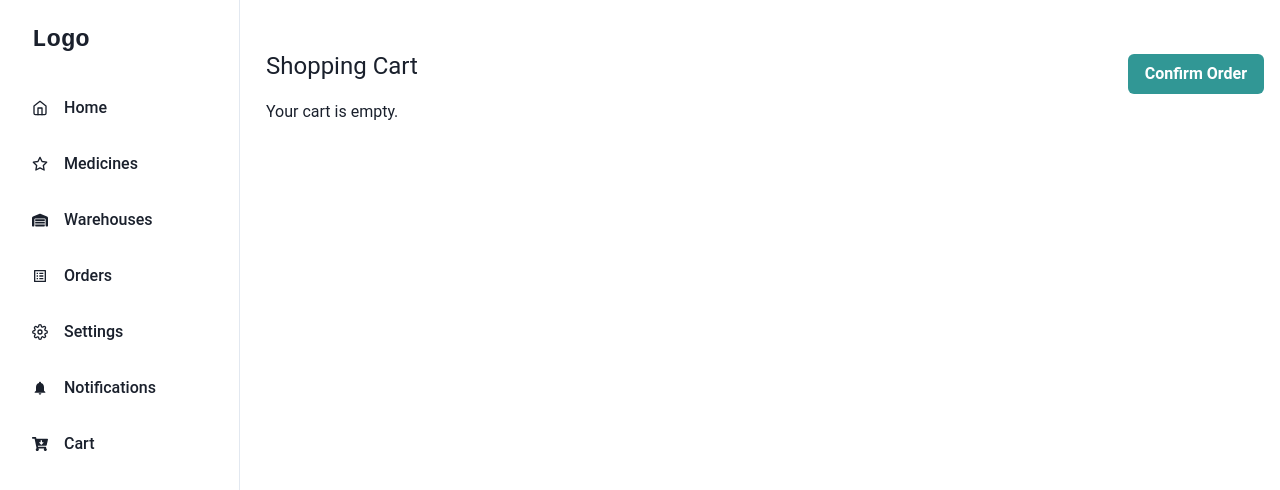
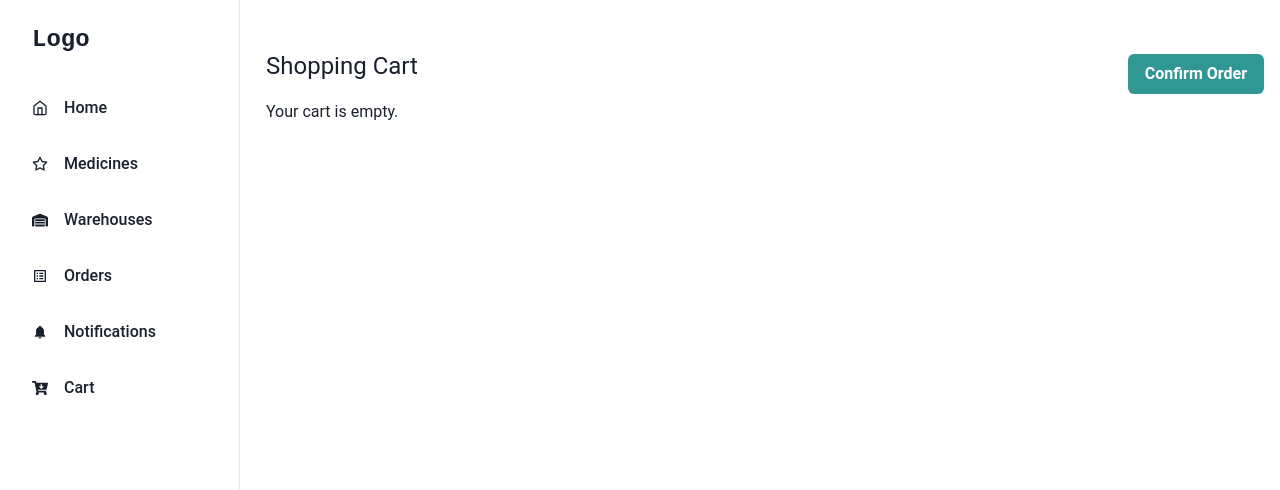
Before and after one commit to AdamDEY/PFA, a React (Vite) app: page /cart in a window 1280 px wide. Shown: the top 490 px of the page. Built offline with nearby package versions, Linux system fonts and the light colour scheme.

Commit message:
side bar modif

```diff
--- a/src/components/sidebar/SideBar.tsx
+++ b/src/components/sidebar/SideBar.tsx
@@ -31,7 +31,6 @@ const LinkItems: Array<LinkItemProps> = [
   { name: "Medicines", icon: FiStar, url: "/medicines" },
   { name: "Warehouses", icon: FaWarehouse, url: "/warehouses" },
   { name: "Orders", icon: MdListAlt, url: "/orders" },
-  { name: "Settings", icon: FiSettings, url: "/settings" },
   { name: "Notifications", icon: MdNotifications, url: "/notifications" },
   { name: "Cart", icon: FaCartArrowDown, url: "/Cart" },
 ];
```
